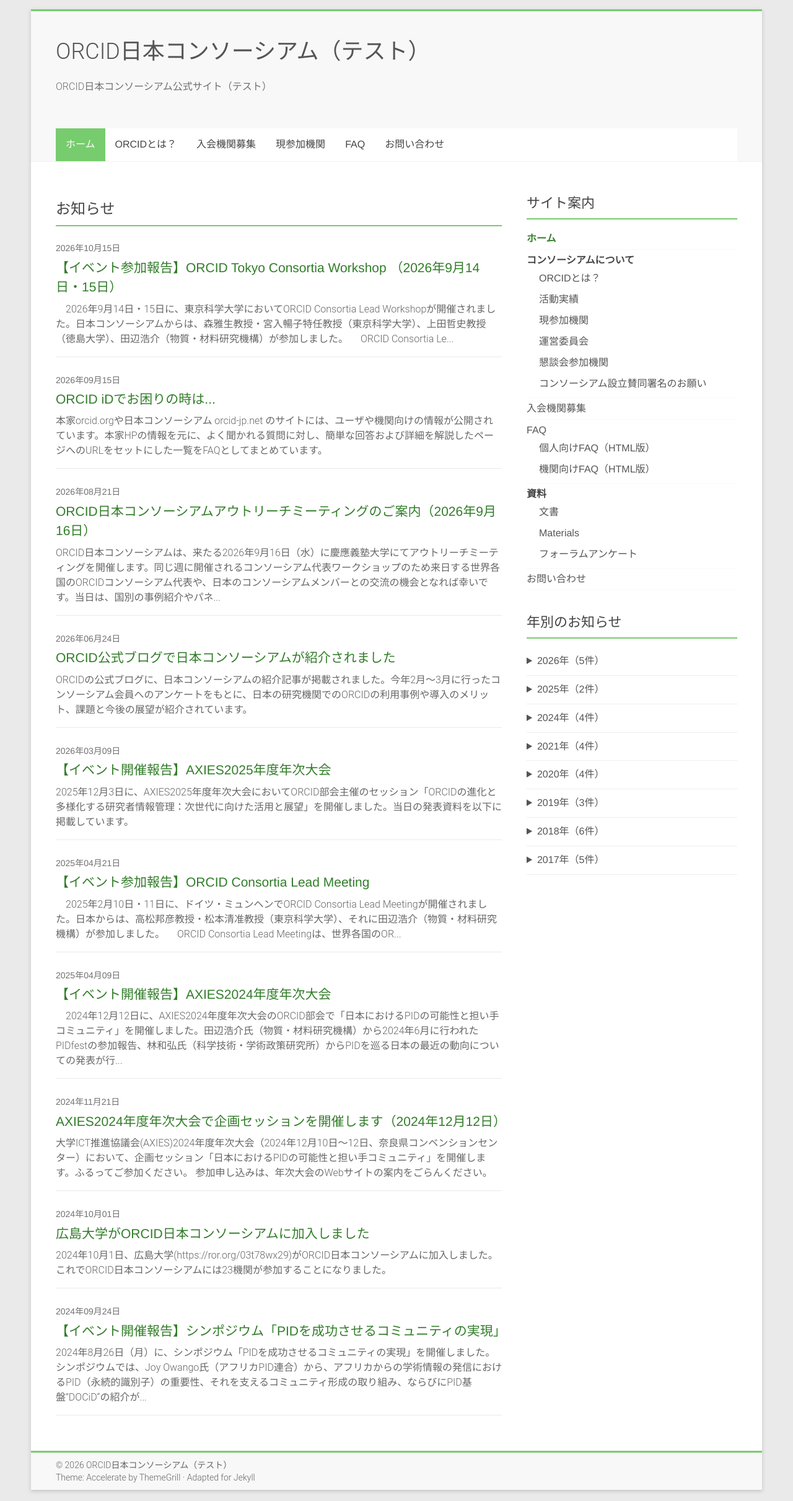
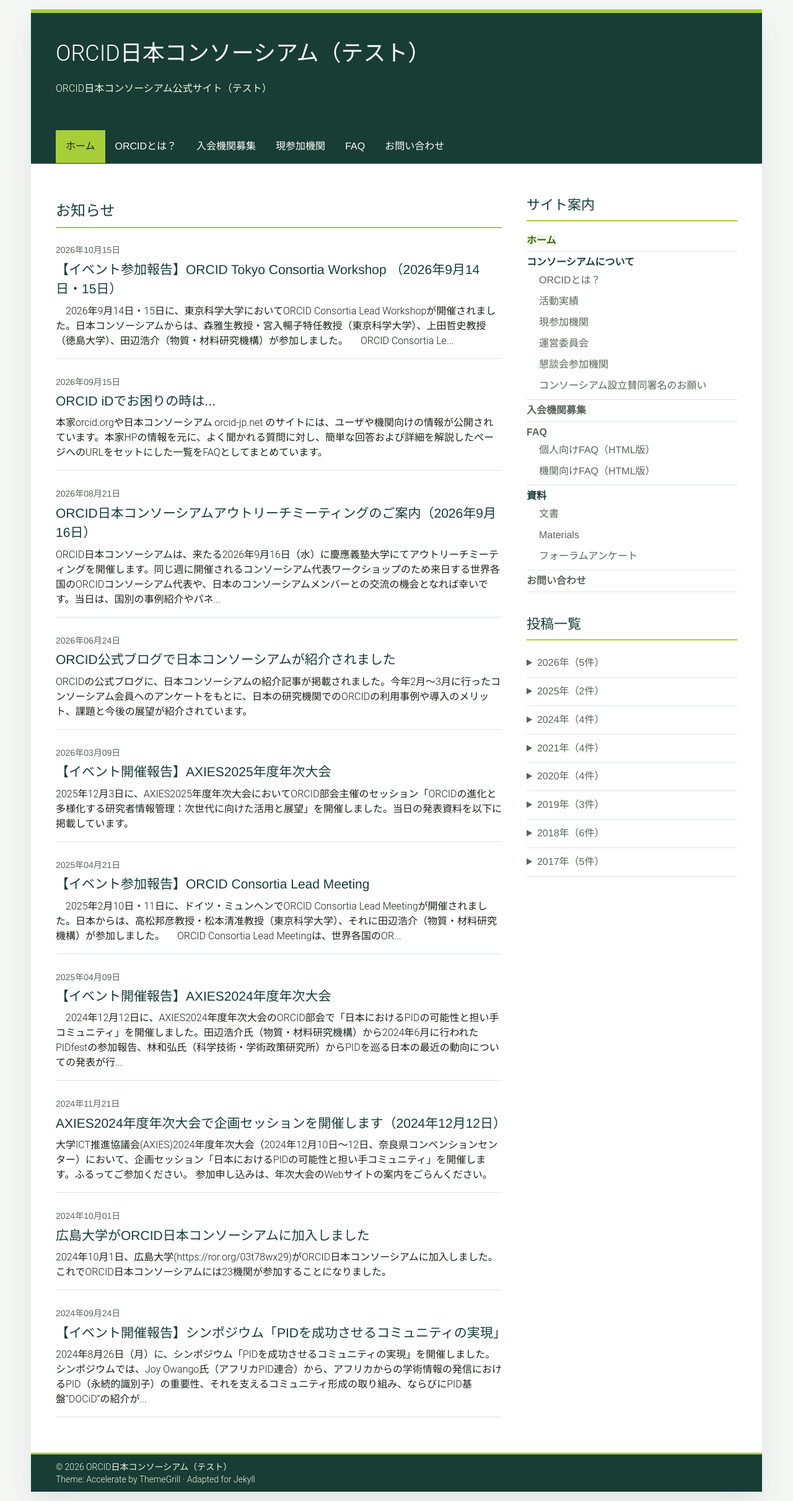
Before and after one commit to MasaoMori/ORCID-JP-Cons, a Jekyll site: the page built from index.md, in a window 1280 px wide. Shown: the whole page at 62% size. Built offline with Jekyll 4.4.1, drawn with Linux system fonts in a browser that asks for light colours.

Commit message:
Match site colors to FAQ and refine sidebar labels

```diff
--- a/_includes/sidebar.html
+++ b/_includes/sidebar.html
@@ -5,7 +5,7 @@
   </section>
   {% if site.posts.size > 0 %}
   <section class="widget widget_yearly_posts">
-    <h2 class="widget-title">年別のお知らせ</h2>
+    <h2 class="widget-title">投稿一覧</h2>
     {% assign post_years = site.posts | group_by_exp: 'post', "post.date | date: '%Y'" | sort: 'name' | reverse %}
     {% for year in post_years %}
     <details class="post-year">
--- a/assets/accelerate/css/jekyll.css
+++ b/assets/accelerate/css/jekyll.css
@@ -1,16 +1,30 @@
 /* Jekyll adaptation, GPL-2.0-or-later. Original Accelerate CSS is loaded first. */
+:root {
+  /* Shared palette with the standalone FAQ pages. */
+  --orcid: #a6ce39;
+  --orcid-dark: #527c00;
+  --orcid-pale: #f2f8e7;
+  --ink: #17221b;
+  --muted: #58645d;
+  --line: #dfe6e1;
+  --paper: #ffffff;
+  --wash: #f6f8f6;
+  --navy: #183d35;
+  --focus: #1f6feb;
+  --link: #376100;
+}
 body, button, input, select, textarea, .main-navigation li, .main-navigation a {
   font-family: "Helvetica Neue", Arial, "Hiragino Kaku Gothic ProN", "Yu Gothic", Meiryo, sans-serif;
   font-weight: 400;
 }
-body { line-height: 1.8; }
+body { line-height: 1.8; color: var(--ink); background: var(--wash); }
 h1,h2,h3,h4,h5,h6 { font-family: inherit; line-height: 1.5; }
 #header-text { float: none; padding-right: 0; }
 #header-left-section { max-width: 100%; margin-right: 0; }
 #site-title { padding-bottom: 5px; line-height: 1.4; }
 #site-title a { font-size: clamp(23px, 3vw, 36px); line-height: 1.4; }
 #header-logo-image img { max-height: 90px; }
-#site-description { color: #707070; }
+#site-description { color: var(--muted); }
 #main { min-height: 320px; }
 .entry-content { line-height: 1.9; }
 .entry-content p, .entry-content ul, .entry-content ol { margin-bottom: 1.3em; }
@@ -18,40 +32,41 @@
 .entry-content ol { list-style: decimal; padding-left: 1.5em; }
 .entry-content li > ul, .entry-content li > ol { margin-bottom: 0; }
 .entry-content img { max-width: 100%; height: auto; }
-.entry-content pre { overflow-x: auto; line-height: 1.6; padding: 16px; background: #f6f6f6; }
+.entry-content pre { overflow-x: auto; line-height: 1.6; padding: 16px; background: var(--wash); }
 .entry-content code { font-family: ui-monospace, monospace; font-size: .9em; }
 .entry-content table { display: block; overflow-x: auto; max-width: 100%; }
-.entry-content a, .news-item a, .archive-list a { color: #327d29; }
+.entry-content a, .news-item a, .archive-list a { color: var(--link); }
 .entry-title { overflow-wrap: anywhere; }
-#secondary .widget-title { font-size: 22px; border-bottom: 2px solid #77cc6d; padding-bottom: 8px; margin-bottom: 14px; }
-#secondary .widget li a { color: #555; }
-#secondary .widget li a:hover { color: #327d29; }
-#secondary .sidebar-group-title { color: #444; font-weight: 700; }
-#secondary .widget li a[aria-current="page"] { color: #327d29; font-weight: 700; }
-#secondary .post-year { border-bottom: 1px solid #eee; }
-#secondary .post-year summary { cursor: pointer; padding: 8px 0; color: #555; }
-#secondary .post-year summary:hover { color: #327d29; }
-#secondary .post-year summary:focus-visible { outline: 2px solid #286f20; outline-offset: 2px; }
+#secondary .widget-title { font-size: 22px; border-bottom: 2px solid var(--orcid); padding-bottom: 8px; margin-bottom: 14px; }
+#secondary .widget li a { color: var(--muted); }
+#secondary .widget li a:hover { color: var(--link); }
+#secondary .sidebar-group-title { color: var(--navy); font-weight: 700; }
+#secondary .widget_pages > ul > li > a { font-weight: 700; }
+#secondary .widget li a[aria-current="page"] { color: var(--link); font-weight: 700; }
+#secondary .post-year { border-bottom: 1px solid var(--line); }
+#secondary .post-year summary { cursor: pointer; padding: 8px 0; color: var(--muted); }
+#secondary .post-year summary:hover { color: var(--link); }
+#secondary .post-year summary:focus-visible { outline: 2px solid var(--focus); outline-offset: 2px; }
 #secondary .post-year ul { padding-left: 16px; margin-bottom: 12px; }
 #secondary .post-year a { overflow-wrap: anywhere; }
 .home-posts { margin-top: 8px; }
-.home-posts > h2 { font-size: 24px; border-bottom: 2px solid #77cc6d; margin-bottom: 20px; padding-bottom: 8px; }
-.news-item { border-bottom: 1px solid #eaeaea; margin-bottom: 22px; padding-bottom: 16px; }
+.home-posts > h2 { font-size: 24px; border-bottom: 2px solid var(--orcid); margin-bottom: 20px; padding-bottom: 8px; }
+.news-item { border-bottom: 1px solid var(--line); margin-bottom: 22px; padding-bottom: 16px; }
 .news-item h3 { font-size: 21px; padding-bottom: 8px; }
-.news-item time, .archive-list time, .entry-meta { font-size: 14px; color: #707070; }
+.news-item time, .archive-list time, .entry-meta { font-size: 14px; color: var(--muted); }
 .news-item p { margin-bottom: 0; }
-.post-navigation { display: flex; flex-wrap: wrap; justify-content: space-between; gap: 20px; border-top: 1px solid #eaeaea; padding-top: 20px; }
+.post-navigation { display: flex; flex-wrap: wrap; justify-content: space-between; gap: 20px; border-top: 1px solid var(--line); padding-top: 20px; }
 .footer-socket-wrapper .copyright p { padding: 0; margin: 0; }
 .footer-menu ul { display: flex; flex-wrap: wrap; gap: 16px; }
 .footer-menu a { font-size: 13px; }
 .theme-credit { font-size: 11px; }
-a#scroll-up { color: #fff; font-size: 24px; line-height: 1; opacity: 1; z-index: 10; }
+a#scroll-up { color: var(--paper); font-size: 24px; line-height: 1; opacity: 1; z-index: 10; }
 a#scroll-up.is-visible { display: block; }
 button.menu-toggle { border: 0; border-radius: 0; width: 100%; font-family: inherit; line-height: 2; }
-.submenu-toggle { padding: 0 9px; margin: 8px 4px 0 0; line-height: 28px; border: 1px solid #ddd; background: #fff; color: #444; }
+.submenu-toggle { padding: 0 9px; margin: 8px 4px 0 0; line-height: 28px; border: 1px solid var(--line); background: var(--paper); color: var(--navy); }
 .main-navigation li:focus-within > ul, .main-navigation li.submenu-open > ul { left: auto; }
 .main-navigation ul ul li:focus-within > ul, .main-navigation ul ul li.submenu-open > ul { left: 100%; }
-.main-navigation a:focus-visible, button:focus-visible, a:focus-visible { outline: 2px solid #286f20; outline-offset: 2px; }
+.main-navigation a:focus-visible, button:focus-visible, a:focus-visible { outline: 2px solid var(--focus); outline-offset: 2px; }
 html:not(.js) .menu-toggle, html:not(.js) .submenu-toggle { display: none; }
 @media (max-width: 767px) {
   #page { width: 96%; }
@@ -74,3 +89,52 @@
   .footer-menu ul { justify-content: flex-start; }
 }
 @media (prefers-reduced-motion: no-preference) { html { scroll-behavior: smooth; } }
+
+/* FAQ colors applied to the shared Accelerate layout. */
+#page { background: var(--paper); border-top: 6px solid var(--orcid); box-shadow: 0 18px 45px rgba(20, 45, 35, .10); }
+h1, h2, h3, h4, h5, h6 { color: var(--navy); }
+a { color: var(--link); text-underline-offset: .18em; }
+a:hover { color: var(--orcid-dark); }
+#header-text-nav-container { background: var(--navy); border-bottom: 1px solid var(--navy); }
+#site-title a { color: var(--paper); }
+#site-title a:hover { color: var(--orcid); }
+#site-description { color: var(--orcid-pale); }
+.main-navigation { background: var(--navy); }
+.main-navigation a { color: var(--paper); }
+.main-navigation a:hover,
+.main-navigation ul li:hover > a,
+.main-navigation ul li.current-menu-item > a,
+.main-navigation ul li > a[aria-current="page"] { color: var(--ink); background: var(--orcid); }
+.main-navigation ul li ul,
+.main-navigation ul li ul li a,
+.main-navigation ul li.current-menu-item ul li a { color: var(--ink); background: var(--paper); border-color: var(--line); }
+.main-navigation ul li ul li a:hover,
+.main-navigation ul li ul li:hover > a,
+.main-navigation ul li ul li > a[aria-current="page"] { color: var(--ink); background: var(--orcid-pale); }
+.site-header .menu-toggle { color: var(--paper); background: var(--navy); }
+.site-header .menu-toggle:before { color: var(--orcid); }
+.submenu-toggle { color: var(--ink); background: var(--orcid-pale); border-color: var(--orcid); }
+#secondary .widget ul li { border-color: var(--line); }
+#secondary .widget li a:hover,
+#secondary .widget li a[aria-current="page"],
+#secondary .post-year summary:hover { color: var(--link); }
+#secondary .widget li a[aria-current="page"],
+#secondary .post-year[open] > summary { background: var(--orcid-pale); }
+.news-item h3 a, .post .entry-title a { color: var(--navy); }
+.news-item h3 a:hover, .post .entry-title a:hover { color: var(--link); }
+.entry-content a:hover, .archive-list a:hover { color: var(--orcid-dark); text-decoration: underline; }
+.entry-content blockquote { color: var(--muted); background: var(--orcid-pale); border-left: 4px solid var(--orcid); }
+.entry-content th { color: var(--navy); background: var(--orcid-pale); }
+.entry-content th, .entry-content td { border-color: var(--line); }
+input, textarea, select { color: var(--ink); background: var(--paper); border-color: var(--line); }
+button, input[type="submit"], input[type="button"], input[type="reset"] { color: var(--paper); background: var(--navy); }
+button:hover, input[type="submit"]:hover, input[type="button"]:hover, input[type="reset"]:hover { color: var(--ink); background: var(--orcid); }
+.footer-socket-wrapper { background: var(--navy); border-top-color: var(--orcid); }
+.footer-socket-wrapper .copyright,
+.footer-socket-wrapper .copyright a,
+.footer-socket-wrapper .footer-menu a { color: var(--orcid-pale); }
+.footer-socket-wrapper .copyright a:hover,
+.footer-socket-wrapper .footer-menu a:hover { color: var(--orcid); }
+a#scroll-up { color: var(--ink); background: var(--orcid); }
+a#scroll-up:hover { color: var(--paper); background: var(--navy); }
+::selection { color: var(--ink); background: var(--orcid); }
```
